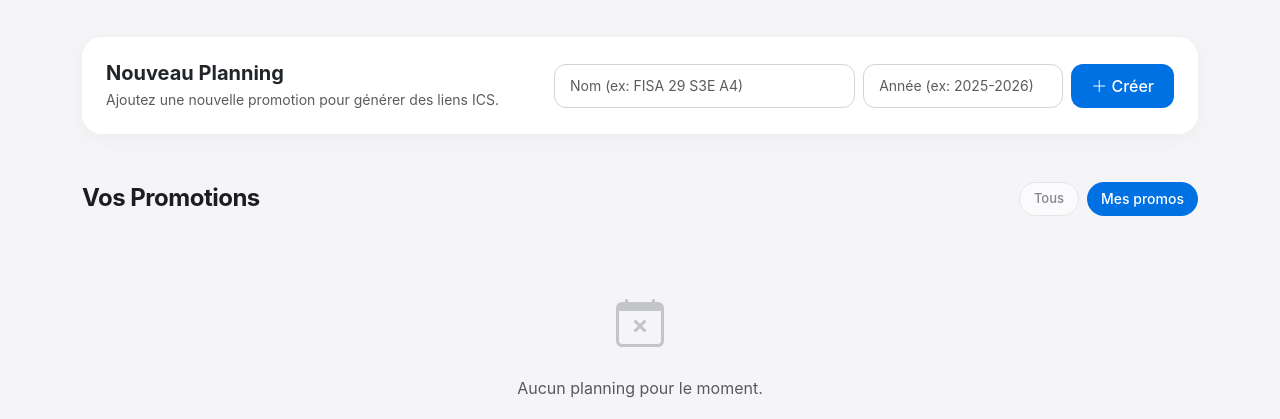
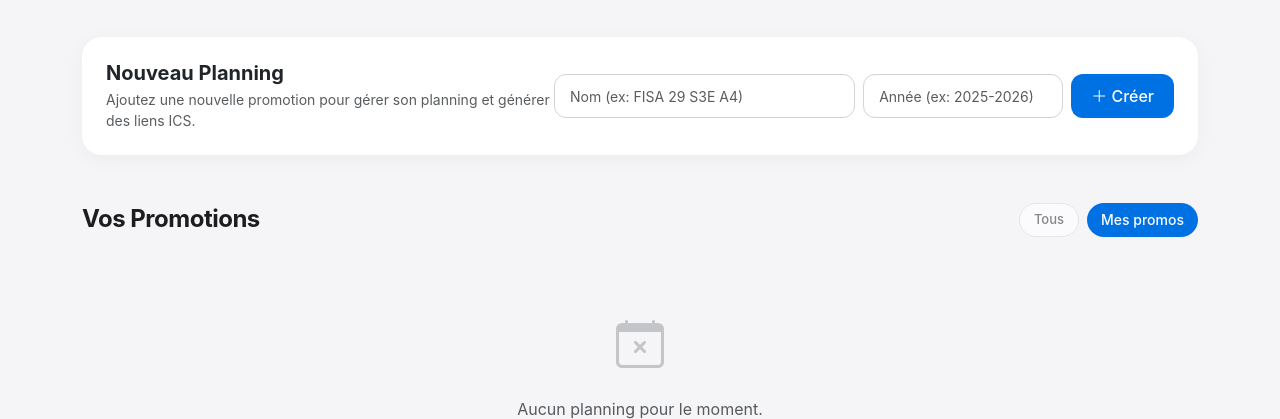
Before and after one commit to julesh17/CESI-EDT-VERCEL, a FastAPI app: page / in a window 1280 px wide. Shown: the part 67-486 px from the top of the page. Run offline with FastAPI, Linux system fonts and the light colour scheme; the visitor is signed in with stand-in values (Sample User, id 1); data that the repository does not hold is empty.

Commit message:
Modify promotion description in index.html
Updated the description text for the new promotion section.

```diff
--- a/templates/index.html
+++ b/templates/index.html
@@ -235,7 +235,7 @@
         <div class="card-body-clean d-flex flex-column flex-md-row align-items-center justify-content-between p-4">
             <div class="mb-3 mb-md-0">
                 <h5 class="fw-bold mb-1">Nouveau Planning</h5>
-                <p class="text-muted small mb-0">Ajoutez une nouvelle promotion pour générer des liens ICS.</p>
+                <p class="text-muted small mb-0">Ajoutez une nouvelle promotion pour gérer son planning et générer des liens ICS.</p>
             </div>
             <form action="/create" method="post" class="d-flex gap-2 w-100" style="max-width: 620px;">
                 <input type="text" name="promo_name" class="form-control form-control-apple"
```
